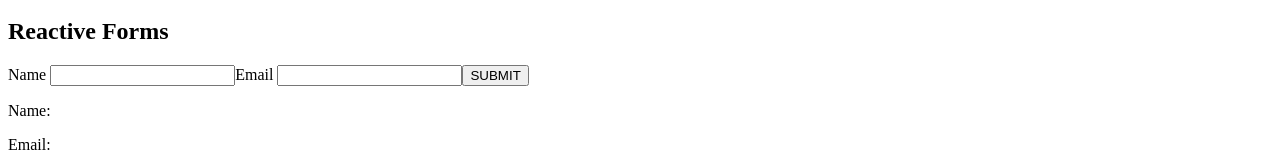
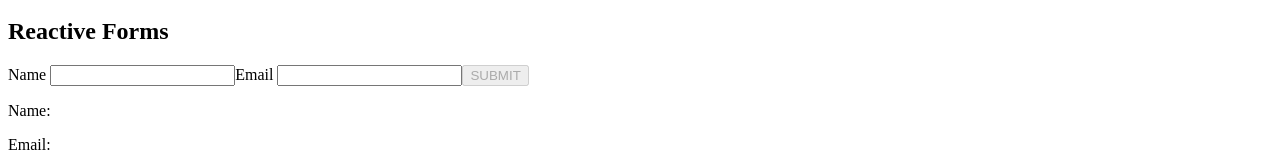
Before and after one commit to victorcodigos/api-with-angular, an Angular app: page /contact in a window 1280 px wide. Shown: the part 440-595 px from the top of the page. Built offline with nearby package versions, Linux system fonts and the light colour scheme.

Commit message:
added inject

```diff
--- a/src/app/components/contact/contact.component.html
+++ b/src/app/components/contact/contact.component.html
@@ -20,7 +20,7 @@
         <label>Email
             <input type="email" formControlName="email">
         </label>
-        <button type="submit">SUBMIT</button>
+        <button [disabled]="!contactForm.valid" type="submit">SUBMIT</button>
     </form>
     <p>Name: {{contactForm.value.name}}</p>
     <p>Email: {{contactForm.value.email}}</p>
--- a/src/app/components/contact/contact.component.ts
+++ b/src/app/components/contact/contact.component.ts
@@ -1,6 +1,6 @@
 import { Component } from '@angular/core';
 import { CommonModule } from '@angular/common';
-import { FormsModule, ReactiveFormsModule, FormControl, FormGroup } from '@angular/forms'
+import { FormsModule, ReactiveFormsModule, FormControl, FormGroup, Validators } from '@angular/forms'
 
 @Component({
   selector: 'app-contact',
@@ -12,8 +12,8 @@ import { FormsModule, ReactiveFormsModule, FormControl, FormGroup } from '@angul
 export class ContactComponent {
   favouriteFramework: string = '';
   contactForm = new FormGroup ({
-    name: new FormControl(''),
-    email: new FormControl('')
+    name: new FormControl('', Validators.required),
+    email: new FormControl('', Validators.required)
 
   })
 
```
Also changed, not shown: src/app/core/todo.service.ts (added, +9 -0 lines), 1 other file (tests, documents, lock files or other folders).
